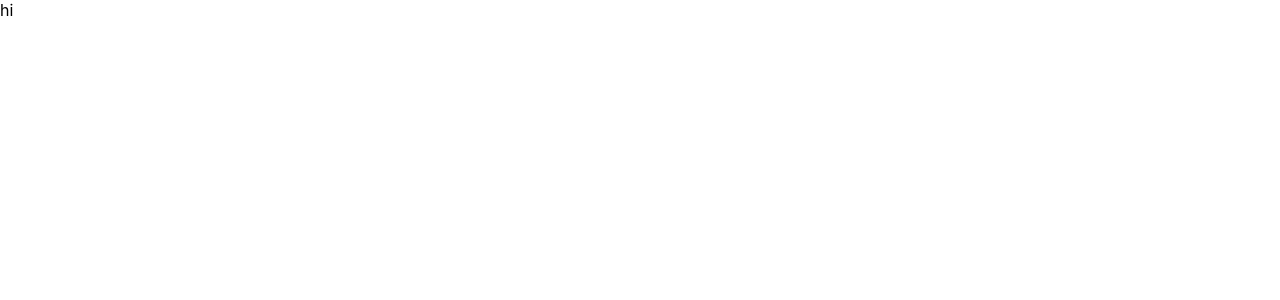
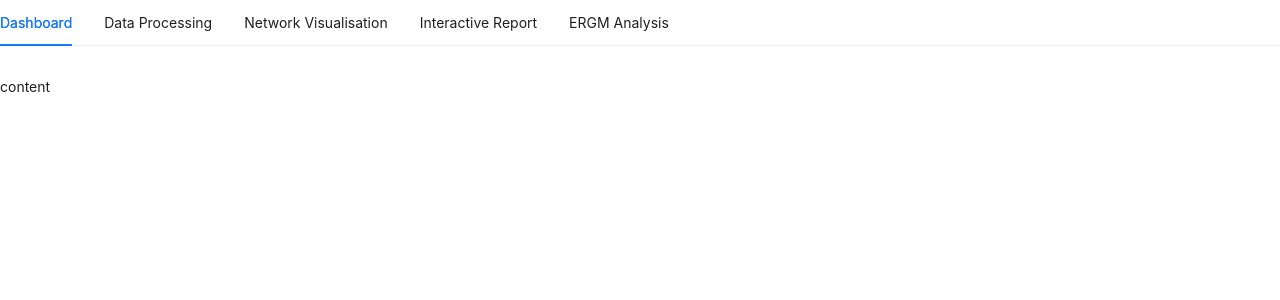
Before and after one commit to DinuliThala/techinnovation, a React (Create React App) app: page / in a window 1280 px wide. Shown: the top 300 px of the page. Built offline with nearby package versions, Linux system fonts and the light colour scheme.

Commit message:
navigation added

```diff
--- a/package.json
+++ b/package.json
@@ -7,6 +7,7 @@
     "@testing-library/jest-dom": "^5.17.0",
     "@testing-library/react": "^13.4.0",
     "@testing-library/user-event": "^13.5.0",
+    "antd": "^5.10.1",
     "electron": "^27.0.1",
     "react": "^18.2.0",
     "react-dom": "^18.2.0",
--- a/src/App.js
+++ b/src/App.js
@@ -1,9 +1,10 @@
 import logo from './logo.svg';
 import './App.css';
+import Navigation from "./Navigation";
 
 function App() {
   return (
-      <body>hi</body>
+      <Navigation/>
   );
 }
 
--- a/src/Dashboard.js
+++ b/src/Dashboard.js
@@ -2,18 +2,19 @@ import React from 'react';
 
 function Dashboard() {
     return (
-        <div className="max-w-sm p-6 bg-white border border-gray-200 rounded-lg shadow dark:bg-gray-800 dark:border-gray-700">
-            <a href="#">
-                <h5 className="mb-2 text-2xl font-bold tracking-tight text-gray-900 dark:text-white">Noteworthy technology acquisitions 2021</h5>
-            </a>
-            <p className="mb-3 font-normal text-gray-700 dark:text-gray-400">Here are the biggest enterprise technology acquisitions of 2021 so far, in reverse chronological order.</p>
-            <a href="#" className="inline-flex items-center px-3 py-2 text-sm font-medium text-center text-white bg-blue-700 rounded-lg hover:bg-blue-800 focus:ring-4 focus:outline-none focus:ring-blue-300 dark:bg-blue-600 dark:hover:bg-blue-700 dark:focus:ring-blue-800">
-                Read more
-                <svg className="w-3.5 h-3.5 ml-2" aria-hidden="true" xmlns="http://www.w3.org/2000/svg" fill="none" viewBox="0 0 14 10">
-                    <path stroke="currentColor" stroke-linecap="round" stroke-linejoin="round" stroke-width="2" d="M1 5h12m0 0L9 1m4 4L9 9" />
-                </svg>
-            </a>
-        </div>
+        // <div className="max-w-sm p-6 bg-white border border-gray-200 rounded-lg shadow dark:bg-gray-800 dark:border-gray-700">
+        //     <a href="#">
+        //         <h5 className="mb-2 text-2xl font-bold tracking-tight text-gray-900 dark:text-white">Noteworthy technology acquisitions 2021</h5>
+        //     </a>
+        //     <p className="mb-3 font-normal text-gray-700 dark:text-gray-400">Here are the biggest enterprise technology acquisitions of 2021 so far, in reverse chronological order.</p>
+        //     <a href="#" className="inline-flex items-center px-3 py-2 text-sm font-medium text-center text-white bg-blue-700 rounded-lg hover:bg-blue-800 focus:ring-4 focus:outline-none focus:ring-blue-300 dark:bg-blue-600 dark:hover:bg-blue-700 dark:focus:ring-blue-800">
+        //         Read more
+        //         <svg className="w-3.5 h-3.5 ml-2" aria-hidden="true" xmlns="http://www.w3.org/2000/svg" fill="none" viewBox="0 0 14 10">
+        //             <path stroke="currentColor" stroke-linecap="round" stroke-linejoin="round" stroke-width="2" d="M1 5h12m0 0L9 1m4 4L9 9" />
+        //         </svg>
+        //     </a>
+        // </div>
+        <p>content</p>
     );
 }
 
--- /dev/null
+++ b/src/DataProcessing.js
@@ -0,0 +1,11 @@
+import logo from './logo.svg';
+import './App.css';
+import Navigation from "./Navigation";
+
+function DataProcessing() {
+    return (
+        <p>content</p>
+    );
+}
+
+export default DataProcessing;
--- /dev/null
+++ b/src/ERGMAnalysis.js
@@ -0,0 +1,11 @@
+import logo from './logo.svg';
+import './App.css';
+import Navigation from "./Navigation";
+
+function ERGMAnalysis() {
+    return (
+        <p>content</p>
+    );
+}
+
+export default ERGMAnalysis;
--- /dev/null
+++ b/src/InteractiveReport.js
@@ -0,0 +1,11 @@
+import logo from './logo.svg';
+import './App.css';
+import Navigation from "./Navigation";
+
+function InteractiveReport() {
+    return (
+        <p>content</p>
+    );
+}
+
+export default InteractiveReport;
--- a/src/Navigation.js
+++ b/src/Navigation.js
@@ -0,0 +1,39 @@
+import React from 'react';
+import { Tabs } from 'antd';
+import Dashboard from "./Dashboard";
+import DataProcessing from "./DataProcessing";
+import NetworkVisualisation from "./NetworkVisualisation";
+import ERGMAnalysis from "./ERGMAnalysis";
+import InteractiveReport from "./InteractiveReport";
+const onChange = (key) => {
+    console.log(key);
+};
+const items = [
+    {
+        key: '1',
+        label: 'Dashboard',
+        children: <Dashboard/>,
+    },
+    {
+        key: '2',
+        label: 'Data Processing',
+        children: <DataProcessing/>,
+    },
+    {
+        key: '3',
+        label: 'Network Visualisation',
+        children: <NetworkVisualisation/>,
+    },
+    {
+        key: '3',
+        label: 'Interactive Report',
+        children: <InteractiveReport/>,
+    },
+    {
+        key: '3',
+        label: 'ERGM Analysis',
+        children: <ERGMAnalysis/>
+    },
+];
+const App = () => <Tabs defaultActiveKey="1" items={items} onChange={onChange} />;
+export default App;
--- /dev/null
+++ b/src/NetworkVisualisation.js
@@ -0,0 +1,11 @@
+import logo from './logo.svg';
+import './App.css';
+import Navigation from "./Navigation";
+
+function NetworkVisualisation() {
+    return (
+        <p>content</p>
+    );
+}
+
+export default NetworkVisualisation;
```
Also changed, not shown: 1 other file (tests, documents, lock files or other folders).
